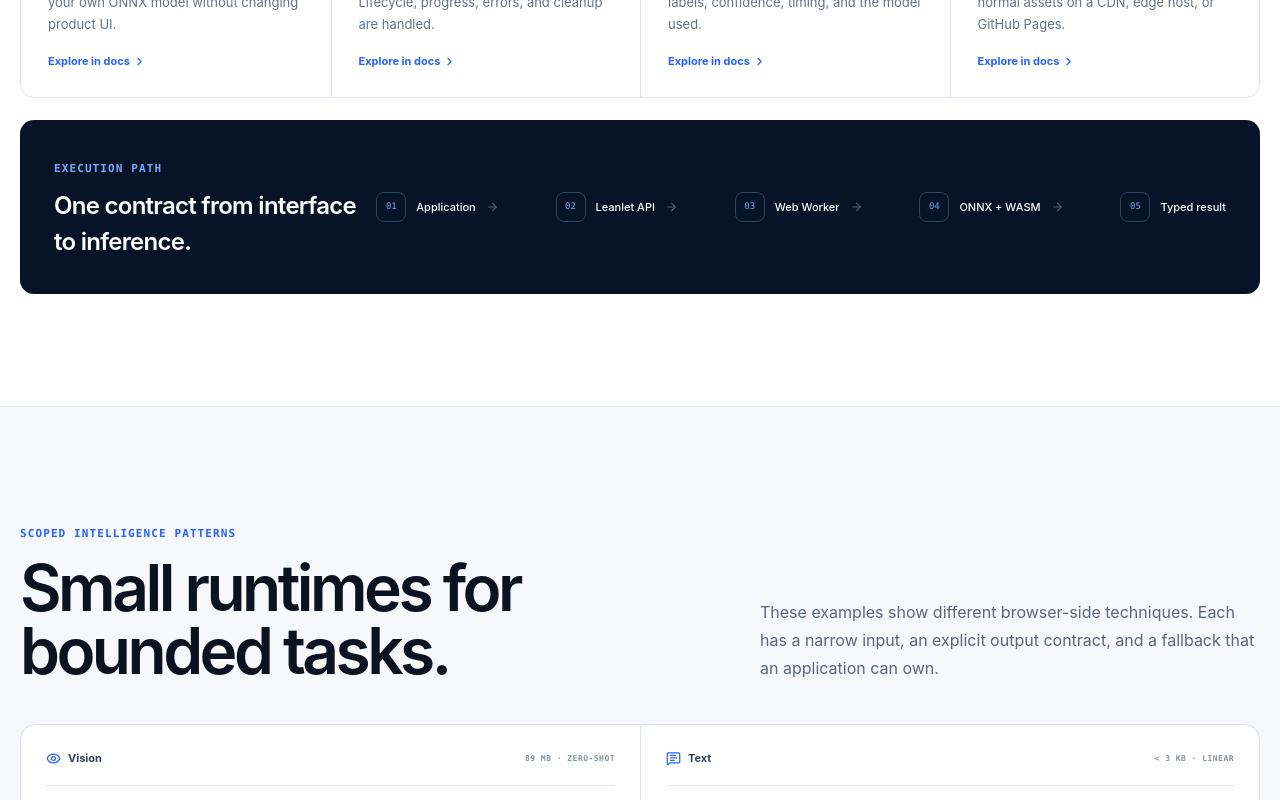
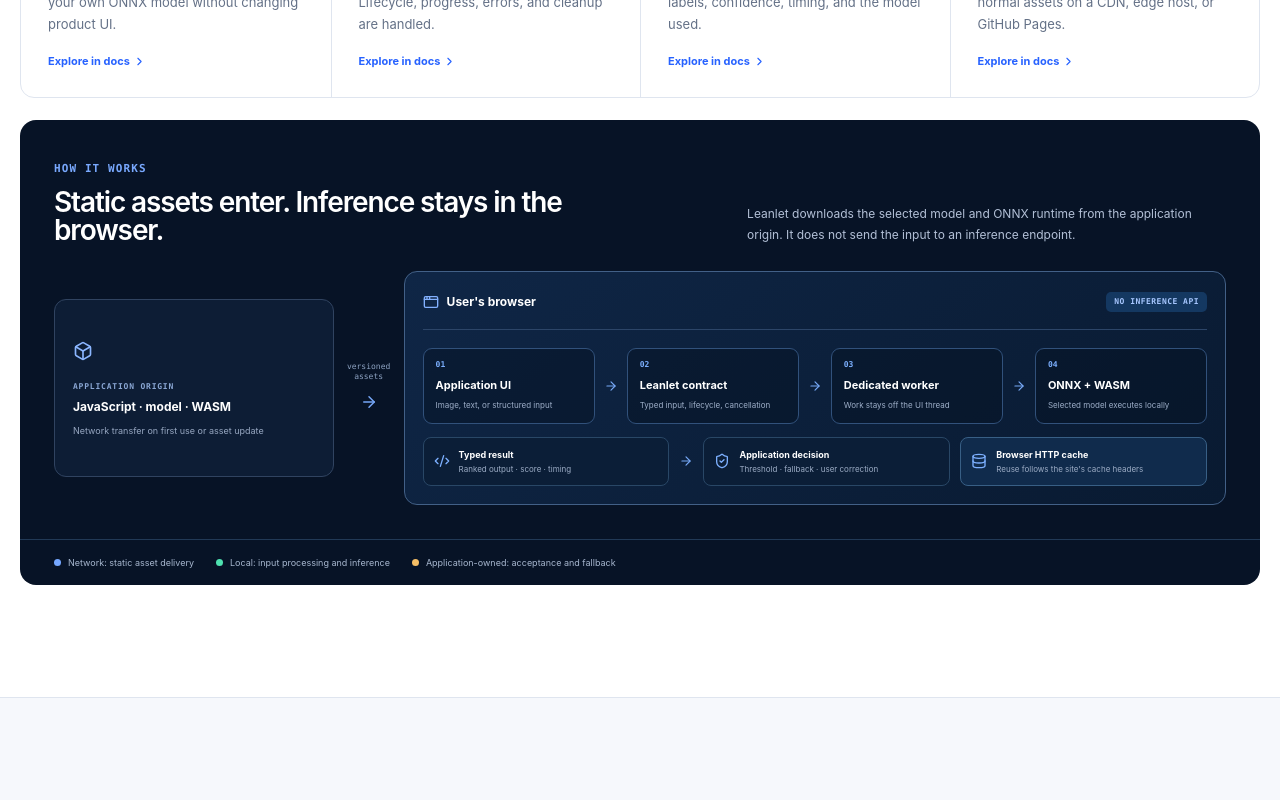
Before and after one commit to sukumarrekapalli/leanlet, a React (Vite) app: page / in a window 1280 px wide. Shown: the part 2760-3560 px from the top of the page. Built offline with nearby package versions, Linux system fonts and the light colour scheme.

Commit message:
Improve live demo feedback and runtime diagram

```diff
--- a/app/globals.css
+++ b/app/globals.css
@@ -692,6 +692,21 @@
   background: var(--blue);
   transition: width 0.2s ease;
 }
+.load-detail {
+  display: grid;
+  max-width: 470px;
+  gap: 6px;
+  margin-top: 16px;
+  color: #748096;
+  font-size: 11px;
+  line-height: 1.65;
+}
+.load-detail b {
+  color: #2b5dc4;
+  font: 600 10px/1 var(--font-mono);
+  letter-spacing: 0.04em;
+  text-transform: uppercase;
+}
 .error-result > i {
   background: #fff0f1;
   color: #d33d4a;
@@ -829,6 +844,235 @@
 .architecture-flow svg {
   width: 13px;
   color: #4e607e;
+}
+.runtime-map {
+  margin-top: 22px;
+  overflow: hidden;
+  border-radius: 16px;
+  background: #071326;
+  color: #fff;
+}
+.runtime-map-heading {
+  display: grid;
+  gap: 28px;
+  padding: 34px 34px 26px;
+  grid-template-columns: 1fr minmax(300px, 0.72fr);
+}
+.runtime-map-heading h3 {
+  max-width: 610px;
+  margin-top: 10px;
+  font-size: 28px;
+  font-weight: 600;
+  line-height: 1.02;
+  letter-spacing: -0.04em;
+}
+.runtime-map-heading > p {
+  align-self: end;
+  color: #b3c0d7;
+  font-size: 12px;
+  line-height: 1.75;
+}
+.runtime-map-canvas {
+  display: grid;
+  align-items: center;
+  gap: 12px;
+  padding: 0 34px 34px;
+  grid-template-columns: minmax(160px, 0.34fr) 46px minmax(0, 1fr);
+}
+.origin-node {
+  display: grid;
+  min-height: 178px;
+  align-content: center;
+  border: 1px solid #304360;
+  border-radius: 12px;
+  background: #0d1d35;
+  padding: 18px;
+}
+.origin-node > svg {
+  width: 20px;
+  color: #8bb6ff;
+}
+.origin-node span,
+.origin-node strong,
+.origin-node small {
+  display: block;
+}
+.origin-node span {
+  margin-top: 20px;
+  color: #8aa7d4;
+  font: 600 8px/1 var(--font-mono);
+  letter-spacing: 0.1em;
+  text-transform: uppercase;
+}
+.origin-node strong {
+  margin-top: 8px;
+  font-size: 12px;
+  line-height: 1.35;
+}
+.origin-node small {
+  margin-top: 9px;
+  color: #97a7c1;
+  font-size: 9px;
+  line-height: 1.5;
+}
+.map-arrow {
+  display: grid;
+  justify-items: center;
+  gap: 7px;
+  color: #76a6f7;
+}
+.map-arrow span {
+  color: #8da2c1;
+  font: 8px/1.3 var(--font-mono);
+  text-align: center;
+}
+.map-arrow svg {
+  width: 18px;
+}
+.browser-boundary {
+  min-width: 0;
+  border: 1px solid #426087;
+  border-radius: 13px;
+  background: linear-gradient(140deg, #0f2646, #091a31);
+  padding: 18px;
+}
+.browser-boundary > header {
+  display: flex;
+  align-items: center;
+  justify-content: space-between;
+  gap: 15px;
+  padding-bottom: 15px;
+  border-bottom: 1px solid #2c4568;
+}
+.browser-boundary > header span {
+  display: flex;
+  align-items: center;
+  gap: 8px;
+  font-size: 12px;
+  font-weight: 650;
+}
+.browser-boundary > header svg {
+  width: 16px;
+  color: #83b1ff;
+}
+.browser-boundary > header b {
+  border-radius: 5px;
+  background: #143861;
+  padding: 6px 8px;
+  color: #a7c7ff;
+  font: 600 8px/1 var(--font-mono);
+  letter-spacing: 0.06em;
+  text-transform: uppercase;
+}
+.browser-flow {
+  display: grid;
+  align-items: stretch;
+  gap: 9px;
+  margin-top: 18px;
+  grid-template-columns: minmax(0, 1fr) 14px minmax(0, 1fr) 14px minmax(
+      0,
+      1fr
+    ) 14px minmax(0, 1fr);
+}
+.browser-flow > article {
+  min-width: 0;
+  border: 1px solid #31517b;
+  border-radius: 9px;
+  background: rgba(6, 18, 35, 0.48);
+  padding: 12px;
+}
+.browser-flow article > span,
+.browser-flow article strong,
+.browser-flow article small {
+  display: block;
+}
+.browser-flow article > span {
+  color: #7cb0ff;
+  font: 600 8px/1 var(--font-mono);
+}
+.browser-flow article strong {
+  margin-top: 10px;
+  font-size: 11px;
+  line-height: 1.25;
+}
+.browser-flow article small {
+  margin-top: 6px;
+  color: #9eafc9;
+  font-size: 8px;
+  line-height: 1.5;
+}
+.browser-flow > svg,
+.browser-return > svg {
+  width: 14px;
+  align-self: center;
+  color: #77a9f7;
+}
+.browser-return {
+  display: grid;
+  align-items: center;
+  gap: 10px;
+  margin-top: 13px;
+  grid-template-columns: minmax(0, 1fr) 14px minmax(0, 1fr) minmax(0, 1fr);
+}
+.browser-return > div {
+  display: flex;
+  min-width: 0;
+  align-items: center;
+  gap: 9px;
+  border: 1px solid #294766;
+  border-radius: 8px;
+  background: #0b1e37;
+  padding: 10px;
+}
+.browser-return > div > svg {
+  width: 16px;
+  flex-shrink: 0;
+  color: #7db0ff;
+}
+.browser-return strong,
+.browser-return small {
+  display: block;
+}
+.browser-return strong {
+  font-size: 9px;
+}
+.browser-return small {
+  margin-top: 3px;
+  color: #9cacc5;
+  font-size: 8px;
+  line-height: 1.35;
+}
+.browser-return .cache-node {
+  border-color: #385f85;
+  background: #102b4c;
+}
+.runtime-map-legend {
+  display: flex;
+  flex-wrap: wrap;
+  gap: 14px 22px;
+  border-top: 1px solid #213956;
+  padding: 16px 34px;
+  color: #a7b7cf;
+  font-size: 9px;
+}
+.runtime-map-legend span {
+  display: flex;
+  align-items: center;
+  gap: 7px;
+}
+.runtime-map-legend i {
+  width: 7px;
+  height: 7px;
+  border-radius: 50%;
+}
+.network-dot {
+  background: #75a7ff;
+}
+.local-dot {
+  background: #4ee1b0;
+}
+.app-dot {
+  background: #f5be66;
 }
 .cases-section {
   border-top: 1px solid var(--line);
@@ -1524,6 +1768,24 @@
     gap: 30px;
     grid-template-columns: 1fr;
   }
+  .runtime-map-heading,
+  .runtime-map-canvas {
+    grid-template-columns: 1fr;
+  }
+  .runtime-map-canvas {
+    gap: 16px;
+  }
+  .origin-node {
+    min-height: auto;
+  }
+  .map-arrow.inbound {
+    justify-items: start;
+    grid-auto-flow: column;
+    justify-content: start;
+  }
+  .map-arrow.inbound svg {
+    transform: rotate(90deg);
+  }
   .model-table-head {
     display: none;
   }
@@ -1635,6 +1897,35 @@
     margin-left: auto;
     transform: rotate(90deg);
   }
+  .runtime-map-heading,
+  .runtime-map-canvas {
+    padding-right: 20px;
+    padding-left: 20px;
+  }
+  .runtime-map-heading {
+    padding-top: 26px;
+    padding-bottom: 20px;
+  }
+  .runtime-map-canvas {
+    padding-bottom: 26px;
+  }
+  .browser-flow {
+    grid-template-columns: 1fr;
+  }
+  .browser-flow > svg {
+    justify-self: center;
+    transform: rotate(90deg);
+  }
+  .browser-return {
+    grid-template-columns: 1fr;
+  }
+  .browser-return > svg {
+    justify-self: center;
+    transform: rotate(90deg);
+  }
+  .runtime-map-legend {
+    padding: 16px 20px;
+  }
   .model-table-row {
     gap: 13px;
     padding: 18px;
--- a/app/page.tsx
+++ b/app/page.tsx
@@ -2,12 +2,14 @@
 
 import { useCallback, useEffect, useRef, useState } from 'react';
 import {
+  AppWindow,
   ArrowRight,
   Box,
   Check,
   ChevronRight,
   Code2,
   Cpu,
+  Database,
   FileText,
   Gauge,
   GitFork,
@@ -36,12 +38,14 @@
 
 type RuntimeState = 'idle' | 'loading' | 'ready' | 'running' | 'error';
 const modelOrder: LeanletModelId[] = [
+  'mobilenet-v4-medium',
+  'mobileclip-s0-fp16',
   'mobileclip-s0',
-  'mobileclip-s0-fp16',
   'mobileclip-s0-compact',
-  'mobilenet-v4-medium',
   'mobilenet-v4-small',
 ];
+
+const DEFAULT_DEMO_MODEL: LeanletModelId = 'mobilenet-v4-medium';
 
 const platformFeatures = [
   {
@@ -94,7 +98,7 @@
   const inputRef = useRef<HTMLInputElement>(null);
   const leanletRef = useRef<VisionLeanlet | null>(null);
   const [selectedModel, setSelectedModel] =
-    useState<LeanletModelId>('mobileclip-s0');
+    useState<LeanletModelId>(DEFAULT_DEMO_MODEL);
   const [preview, setPreview] = useState<string | null>(null);
   const [file, setFile] = useState<File | null>(null);
   const [fileName, setFileName] = useState('');
@@ -102,11 +106,15 @@
   const [runtime, setRuntime] = useState<RuntimeState>('idle');
   const [status, setStatus] = useState('Loads only when you run it');
   const [progress, setProgress] = useState(0);
+  const [loadSeconds, setLoadSeconds] = useState(0);
   const [result, setResult] = useState<CategoryResult | null>(null);
+  const busy = runtime === 'loading' || runtime === 'running';
+  const model = LEANLET_MODELS[selectedModel];
+  const estimatedFirstLoadMB = Math.ceil(model.sizeMB + 22);
 
   useEffect(() => {
     const leanlet = new VisionLeanlet({
-      model: 'mobileclip-s0',
+      model: DEFAULT_DEMO_MODEL,
       categories: DEFAULT_PRODUCT_CATEGORIES,
     });
     leanletRef.current = leanlet;
@@ -114,7 +122,8 @@
       if (event.type === 'status') {
         setRuntime(event.state);
         setStatus(event.message);
-        if (event.progress !== undefined) setProgress(event.progress);
+        if (event.progress !== undefined)
+          setProgress((current) => Math.max(current, event.progress ?? 0));
       } else if (event.type === 'result') setResult(event.result);
       else {
         setRuntime('error');
@@ -128,6 +137,16 @@
     };
   }, []);
 
+  useEffect(() => {
+    if (!busy) return;
+    const started = Date.now();
+    const timer = window.setInterval(
+      () => setLoadSeconds(Math.floor((Date.now() - started) / 1000)),
+      1000,
+    );
+    return () => window.clearInterval(timer);
+  }, [busy, selectedModel]);
+
   const chooseModel = (model: LeanletModelId) => {
     if (model === selectedModel) return;
     setSelectedModel(model);
@@ -135,6 +154,7 @@
     setResult(null);
     setRuntime('idle');
     setProgress(0);
+    setLoadSeconds(0);
     setStatus('Loads only when you run it');
   };
 
@@ -147,6 +167,7 @@
     setFile(next);
     setFileName(next.name);
     setResult(null);
+    setLoadSeconds(0);
   }, []);
 
   useEffect(() => {
@@ -176,9 +197,6 @@
     );
     void leanletRef.current.classify(file).catch(() => undefined);
   };
-
-  const busy = runtime === 'loading' || runtime === 'running';
-  const model = LEANLET_MODELS[selectedModel];
 
   return (
     <main id="top" className="min-h-screen bg-white text-[#0b1220]">
@@ -346,7 +364,9 @@
                     <small>{item.strength}</small>
                   </span>
                   <span className="model-meta">
-                    <b>{item.tier}</b>
+                    <b>
+                      {id === DEFAULT_DEMO_MODEL ? 'Quick demo' : item.tier}
+                    </b>
                     <em>{item.sizeMB} MB</em>
                   </span>
                 </button>
@@ -464,7 +484,15 @@
                         <Cpu />
                       </i>
                       <p className="demo-label">{status}</p>
-                      <h3>Leanlet is processing the image in this browser.</h3>
+                      <h3>Loading the selected runtime in this browser.</h3>
+                      <p className="load-detail">
+                        <b>{loadSeconds}s elapsed</b>
+                        <span>
+                          First use may transfer about {estimatedFirstLoadMB} MB
+                          including the shared runtime. Keep this tab open;
+                          later runs can use the browser cache.
+                        </span>
+                      </p>
                       {runtime === 'loading' && (
                         <span className="load-track">
                           <i style={{ width: `${Math.max(progress, 5)}%` }} />
@@ -477,7 +505,11 @@
                         <ScanSearch />
                       </i>
                       <p className="demo-label">Ready when you are</p>
-                      <h3>Classify against your real taxonomy.</h3>
+                      <h3>
+                        {model.task === 'zero-shot-image-classification'
+                          ? 'Classify against your real taxonomy.'
+                          : 'Run a fast fixed-vocabulary preview.'}
+                      </h3>
                       <small>{model.limitation}</small>
                     </div>
                   )}
@@ -539,25 +571,99 @@
               </article>
             ))}
           </div>
-          <div className="architecture-band">
-            <div>
-              <p className="section-kicker light">Execution path</p>
-              <h3>One contract from interface to inference.</h3>
+          <div className="runtime-map" id="how-it-works">
+            <div className="runtime-map-heading">
+              <div>
+                <p className="section-kicker light">How it works</p>
+                <h3>Static assets enter. Inference stays in the browser.</h3>
+              </div>
+              <p>
+                Leanlet downloads the selected model and ONNX runtime from the
+                application origin. It does not send the input to an inference
+                endpoint.
+              </p>
             </div>
-            <div className="architecture-flow">
-              {[
-                ['01', 'Application'],
-                ['02', 'Leanlet API'],
-                ['03', 'Web Worker'],
-                ['04', 'ONNX + WASM'],
-                ['05', 'Typed result'],
-              ].map(([num, label], i) => (
-                <span key={label}>
-                  <i>{num}</i>
-                  <b>{label}</b>
-                  {i < 4 && <ArrowRight />}
-                </span>
-              ))}
+            <div className="runtime-map-canvas">
+              <article className="origin-node">
+                <Box />
+                <span>Application origin</span>
+                <strong>JavaScript · model · WASM</strong>
+                <small>Network transfer on first use or asset update</small>
+              </article>
+              <div className="map-arrow inbound">
+                <span>versioned assets</span>
+                <ArrowRight />
+              </div>
+              <div className="browser-boundary">
+                <header>
+                  <span>
+                    <AppWindow /> User&apos;s browser
+                  </span>
+                  <b>No inference API</b>
+                </header>
+                <div className="browser-flow">
+                  <article>
+                    <span>01</span>
+                    <strong>Application UI</strong>
+                    <small>Image, text, or structured input</small>
+                  </article>
+                  <ArrowRight />
+                  <article>
+                    <span>02</span>
+                    <strong>Leanlet contract</strong>
+                    <small>Typed input, lifecycle, cancellation</small>
+                  </article>
+                  <ArrowRight />
+                  <article>
+                    <span>03</span>
+                    <strong>Dedicated worker</strong>
+                    <small>Work stays off the UI thread</small>
+                  </article>
+                  <ArrowRight />
+                  <article>
+                    <span>04</span>
+                    <strong>ONNX + WASM</strong>
+                    <small>Selected model executes locally</small>
+                  </article>
+                </div>
+                <div className="browser-return">
+                  <div>
+                    <Code2 />
+                    <span>
+                      <strong>Typed result</strong>
+                      <small>Ranked output · score · timing</small>
+                    </span>
+                  </div>
+                  <ArrowRight />
+                  <div>
+                    <ShieldCheck />
+                    <span>
+                      <strong>Application decision</strong>
+                      <small>Threshold · fallback · user correction</small>
+                    </span>
+                  </div>
+                  <div className="cache-node">
+                    <Database />
+                    <span>
+                      <strong>Browser HTTP cache</strong>
+                      <small>Reuse follows the site&apos;s cache headers</small>
+                    </span>
+                  </div>
+                </div>
+              </div>
+            </div>
+            <div className="runtime-map-legend">
+              <span>
+                <i className="network-dot" /> Network: static asset delivery
+              </span>
+              <span>
+                <i className="local-dot" /> Local: input processing and
+                inference
+              </span>
+              <span>
+                <i className="app-dot" /> Application-owned: acceptance and
+                fallback
+              </span>
             </div>
           </div>
         </div>
```
